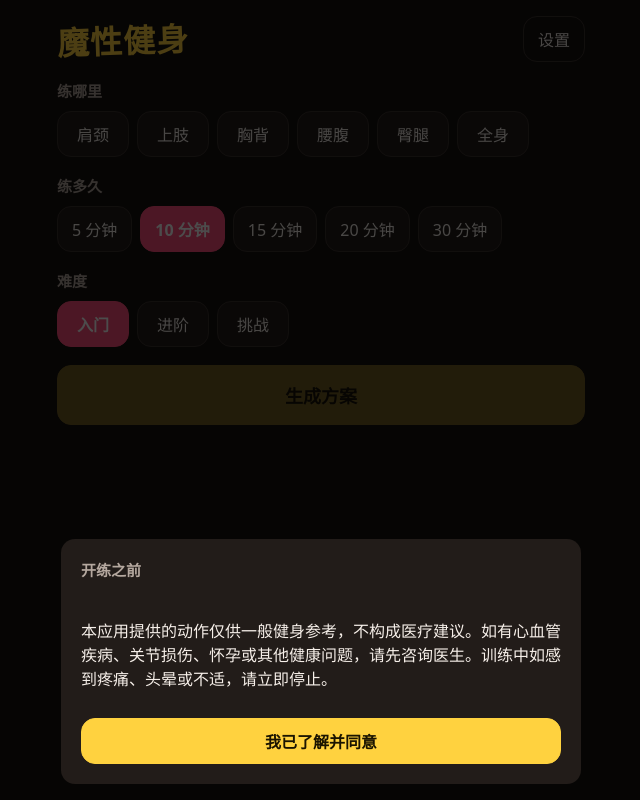
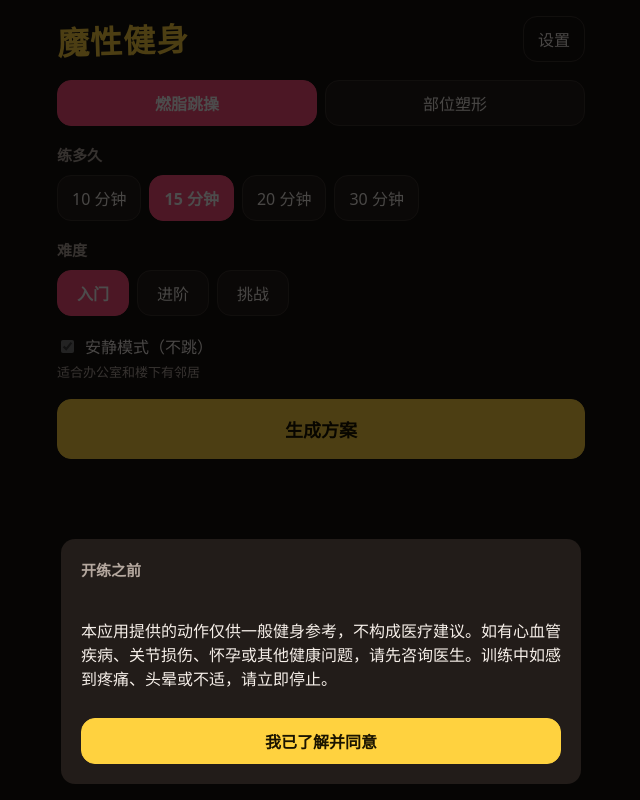
Before and after one commit to iFrency/Fitness-Workout-AI, a React (Vite) app: page / in a window 1280 px wide. Shown: the whole page, without its empty margins (319-959 px from the left). Built offline with nearby package versions, Linux system fonts and the light colour scheme.

Commit message:
feat: add the 燃脂跳操 tab and dance inputs to the home page

```diff
--- a/src/ui/pages/Home.tsx
+++ b/src/ui/pages/Home.tsx
@@ -7,9 +7,19 @@ import { getAudio } from '../audio'
 import { LEVEL_LABELS, formatDuration } from '../format'
 import { useAppStore } from '../store'
 
+const DANCE_MINUTES = [10, 15, 20, 30] as const
+const HOME_TABS = [
+  { mode: 'dance', label: '燃脂跳操' },
+  { mode: 'shape', label: '部位塑形' },
+] as const
+
 export function Home() {
-  const input = useAppStore(s => s.input)
-  const setInput = useAppStore(s => s.setInput)
+  const input = useAppStore(s => s.shapeInput)
+  const setInput = useAppStore(s => s.setShapeInput)
+  const danceInput = useAppStore(s => s.danceInput)
+  const setDanceInput = useAppStore(s => s.setDanceInput)
+  const homeMode = useAppStore(s => s.settings.homeMode)
+  const updateSettings = useAppStore(s => s.updateSettings)
   const generate = useAppStore(s => s.generate)
   const accepted = useAppStore(s => s.settings.disclaimerAccepted)
   const saved = useAppStore(s => s.savedProgress)
@@ -38,6 +48,45 @@ export function Home() {
           </div>
         </section>
       )}
+      <div className="tabs" role="tablist">
+        {HOME_TABS.map(t => (
+          <button key={t.mode} type="button" role="tab" aria-selected={homeMode === t.mode} onClick={() => updateSettings({ homeMode: t.mode })}>{t.label}</button>
+        ))}
+      </div>
+      {homeMode === 'dance' ? (
+        <>
+          <section>
+            <h2>练多久</h2>
+            <div className="chips">
+              {DANCE_MINUTES.map(m => (
+                <button key={m} type="button" aria-pressed={danceInput.minutes === m} onClick={() => setDanceInput({ minutes: m })}>{m} 分钟</button>
+              ))}
+            </div>
+          </section>
+          <section>
+            <h2>难度</h2>
+            <div className="chips">
+              {([1, 2, 3] as Level[]).map(l => (
+                <button key={l} type="button" aria-pressed={danceInput.level === l} onClick={() => setDanceInput({ level: l })}>{LEVEL_LABELS[l]}</button>
+              ))}
+            </div>
+          </section>
+          <section>
+            <label className="switch">
+              <input
+                type="checkbox"
+                checked={danceInput.quiet}
+                disabled={danceInput.level === 1}
+                onChange={e => setDanceInput({ quiet: e.target.checked })}
+              />
+              安静模式（不跳）
+            </label>
+            <p className="hint">适合办公室和楼下有邻居</p>
+          </section>
+          <button type="button" className="primary big" onClick={generate}>生成方案</button>
+        </>
+      ) : (
+        <>
         <section>
           <h2>练哪里</h2>
           <div className="chips">
@@ -63,6 +112,8 @@ export function Home() {
           </div>
         </section>
         <button type="button" className="primary big" disabled={input.parts.length === 0} onClick={generate}>生成方案</button>
+        </>
+      )}
       {!accepted && <Disclaimer />}
       {showSettings && <SettingsSheet onClose={() => setShowSettings(false)} />}
     </main>
--- a/src/ui/store.ts
+++ b/src/ui/store.ts
@@ -1,6 +1,10 @@
 import { create } from 'zustand'
 import { loadCatalog } from '../catalog/loadCatalog'
 import type { Exercise } from '../catalog/types'
+import { compileRoutine } from '../dance/compileRoutine'
+import { replaceMove } from '../dance/editRoutine'
+import { generateRoutine } from '../dance/generateRoutine'
+import type { DanceInput, MoveRef } from '../dance/types'
 import { removeItem, replaceItem } from '../planner/editPlan'
 import { generatePlan } from '../planner/generatePlan'
 import type { Plan, ShapeInput } from '../planner/types'
@@ -26,7 +30,8 @@ interface AppState {
   readonly catalog: readonly Exercise[] | null
   readonly loadError: string | null
   readonly settings: Settings
-  readonly input: ShapeInput
+  readonly shapeInput: ShapeInput
+  readonly danceInput: DanceInput
   readonly plan: Plan | null
   readonly lastResult: LastResult | null
   /** An unfinished workout found at start-up, offered on the home page. */
@@ -37,10 +42,12 @@ interface AppState {
   checkSavedProgress(): Promise<void>
   resumeSavedProgress(): void
   discardSavedProgress(): void
-  setInput(patch: Partial<ShapeInput>): void
+  setShapeInput(patch: Partial<ShapeInput>): void
+  setDanceInput(patch: Partial<DanceInput>): void
   generate(): void
   regenerate(): void
   replace(index: number, exercise: Exercise): void
+  replaceDance(ref: MoveRef, exercise: Exercise): void
   remove(index: number): void
   startTraining(): void
   finishTraining(session: TrainingSession, steps: readonly Step[]): Promise<void>
@@ -54,7 +61,8 @@ export const useAppStore = create<AppState>((set, get) => ({
   catalog: null,
   loadError: null,
   settings: DEFAULT_SETTINGS,
-  input: { mode: 'shape', parts: [], minutes: 10, level: 1 },
+  shapeInput: { mode: 'shape', parts: [], minutes: 10, level: 1 },
+  danceInput: { mode: 'dance', minutes: 15, level: 1, quiet: true },
   plan: null,
   lastResult: null,
   savedProgress: null,
@@ -83,22 +91,37 @@ export const useAppStore = create<AppState>((set, get) => ({
       set({ loadError: error instanceof Error ? error.message : '动作库加载失败' })
     }
   },
-  setInput: patch => set(s => ({ input: { ...s.input, ...patch } })),
+  setShapeInput: patch => set(s => ({ shapeInput: { ...s.shapeInput, ...patch } })),
+  setDanceInput: patch => set(s => {
+    const next = { ...s.danceInput, ...patch }
+    return { danceInput: next.level === 1 ? { ...next, quiet: true } : next }
+  }),
   generate() {
-    const { input, catalog } = get()
-    if (catalog) set({ plan: generatePlan(input, catalog, Date.now() % 2 ** 31), page: 'preview' })
+    const { shapeInput, danceInput, settings, catalog } = get()
+    if (!catalog) return
+    const seed = Date.now() % 2 ** 31
+    const plan = settings.homeMode === 'dance'
+      ? compileRoutine(generateRoutine(danceInput, catalog, seed), catalog)
+      : generatePlan(shapeInput, catalog, seed)
+    set({ plan, page: 'preview' })
   },
   regenerate() {
     const { plan, catalog } = get()
-    if (plan && catalog && plan.input.mode === 'shape') set({ plan: generatePlan(plan.input, catalog, plan.seed + 1) })
+    if (!plan || !catalog) return
+    if (plan.input.mode === 'shape') set({ plan: generatePlan(plan.input, catalog, plan.seed + 1) })
+    else if (plan.routine) set({ plan: compileRoutine(generateRoutine(plan.routine.input, catalog, plan.routine.seed + 1), catalog) })
   },
   replace(index, exercise) {
     const { plan } = get()
     if (plan) set({ plan: replaceItem(plan, index, exercise) })
   },
+  replaceDance(ref, exercise) {
+    const { plan, catalog } = get()
+    if (plan?.routine && catalog) set({ plan: compileRoutine(replaceMove(plan.routine, ref, exercise.id), catalog) })
+  },
   remove(index) {
     const { plan } = get()
-    if (plan && plan.items.length > 1) set({ plan: removeItem(plan, index) })
+    if (plan && plan.input.mode === 'shape' && plan.items.length > 1) set({ plan: removeItem(plan, index) })
   },
   startTraining: () => set({ page: 'training', resumeFrom: null }),
   async finishTraining(session, steps) {
--- a/src/ui/styles.css
+++ b/src/ui/styles.css
@@ -32,6 +32,11 @@ button[aria-pressed='true'] { background: var(--hot); border-color: var(--hot);
 
 .chips { display: flex; flex-wrap: wrap; gap: 8px; }
 .chips button { min-width: 72px; }
+
+.tabs { display: grid; grid-template-columns: 1fr 1fr; gap: 8px; }
+.tabs button[aria-selected='true'] { background: var(--hot); border-color: var(--hot); color: #fff; font-weight: 700; }
+.switch { display: flex; align-items: center; gap: 8px; }
+.hint { color: var(--muted); font-size: 13px; margin: 4px 0 0; }
 
 .notice { background: #3b2a12; border: 1px solid #7a5520; padding: 10px 12px; border-radius: var(--radius); margin: 0; }
 .caution { color: #ffb36b; font-size: 13px; margin: 4px 0 0; }
```
Also changed, not shown: 2 other files (tests, documents, lock files or other folders). Lines whose indentation alone changed are shown as unchanged.
